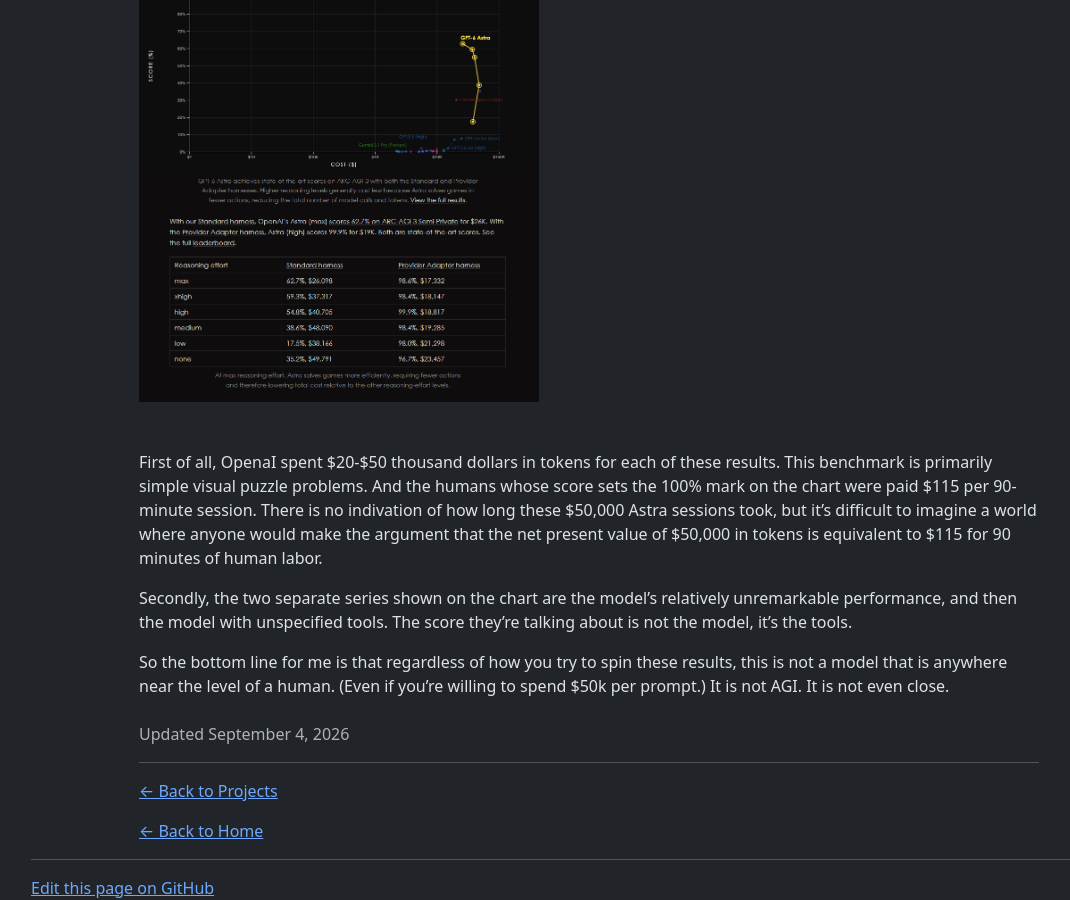
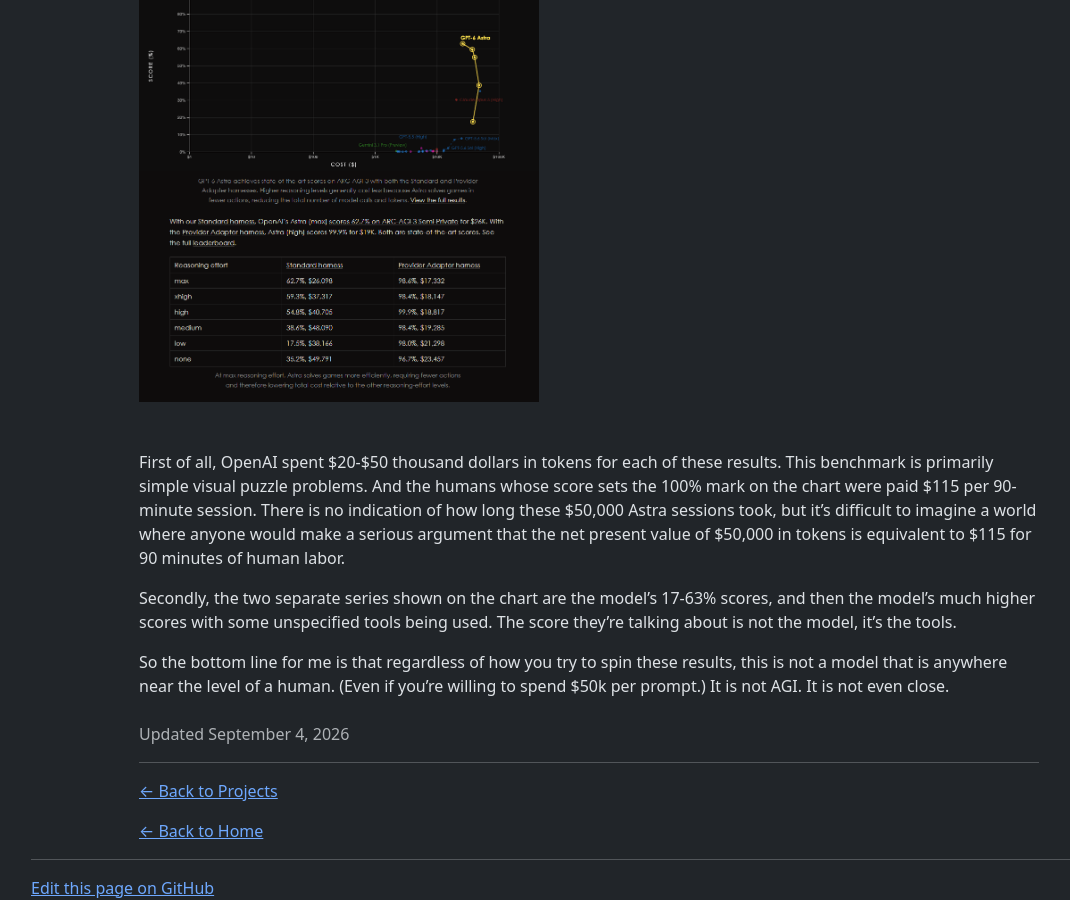
Before and after one commit to cjtrowbridge-com/cjtrowbridge.com, a Jekyll site: the page built from projects/2026-09-04-agi-still-isnt-real/index.md, in a window 1280 px wide and 900 px high, scrolled down 2110 px. Shown: the whole window, without its empty margins (51-1121 px from the left). Built offline with Jekyll 4.4.1, drawn with Linux system fonts in a browser that asks for light colours; nearby versions of some CDN libraries.

Commit message:
fixed typos

```diff
--- a/projects/2026-09-04-agi-still-isnt-real/index.md
+++ b/projects/2026-09-04-agi-still-isnt-real/index.md
@@ -38,8 +38,8 @@
 
 <img src="/projects/2026-09-04-agi-still-isnt-real/astra-arc-agi-3.PNG" class="photo" alt="ARC-AGI-3 chart for Astra" >
 
-First of all, OpenaI spent  $20-$50 thousand dollars in tokens for each of these results. This benchmark is primarily simple visual puzzle problems. And the humans whose score sets the 100% mark on the chart were paid $115 per 90-minute session. There is no indivation of how long these $50,000 Astra sessions took, but it's difficult to imagine a world where anyone would make the argument that the net present value of $50,000 in tokens is equivalent to $115 for 90 minutes of human labor.
+First of all, OpenAI spent  $20-$50 thousand dollars in tokens for each of these results. This benchmark is primarily simple visual puzzle problems. And the humans whose score sets the 100% mark on the chart were paid $115 per 90-minute session. There is no indication of how long these $50,000 Astra sessions took, but it's difficult to imagine a world where anyone would make a serious argument that the net present value of $50,000 in tokens is equivalent to $115 for 90 minutes of human labor.
 
-Secondly, the two separate series shown on the chart are the model's relatively unremarkable performance, and then the model with unspecified tools. The score they're talking about is not the model, it's the tools.
+Secondly, the two separate series shown on the chart are the model's 17-63% scores, and then the model's much higher scores with some unspecified tools being used. The score they're talking about is not the model, it's the tools.
 
 So the bottom line for me is that regardless of how you try to spin these results, this is not a model that is anywhere near the level of a human. (Even if you're willing to spend $50k per prompt.) It is not AGI. It is not even close.
```
